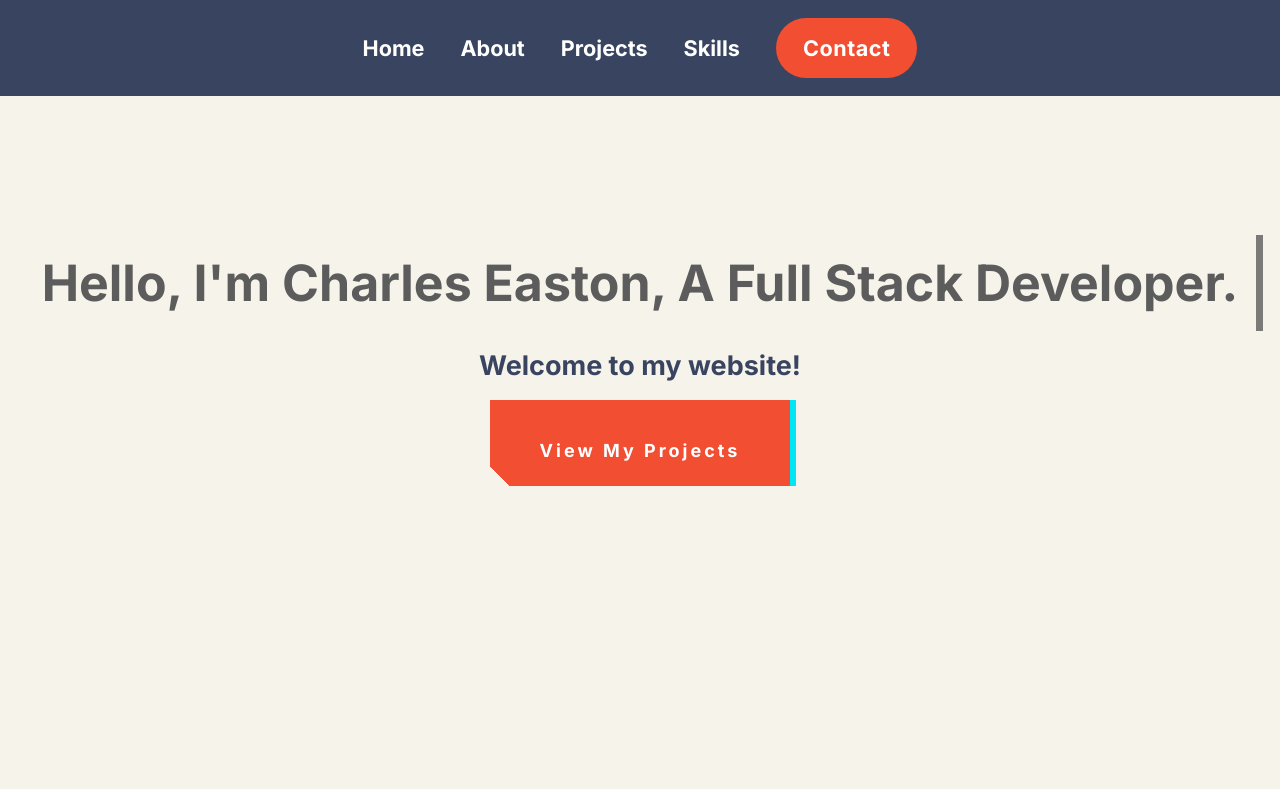
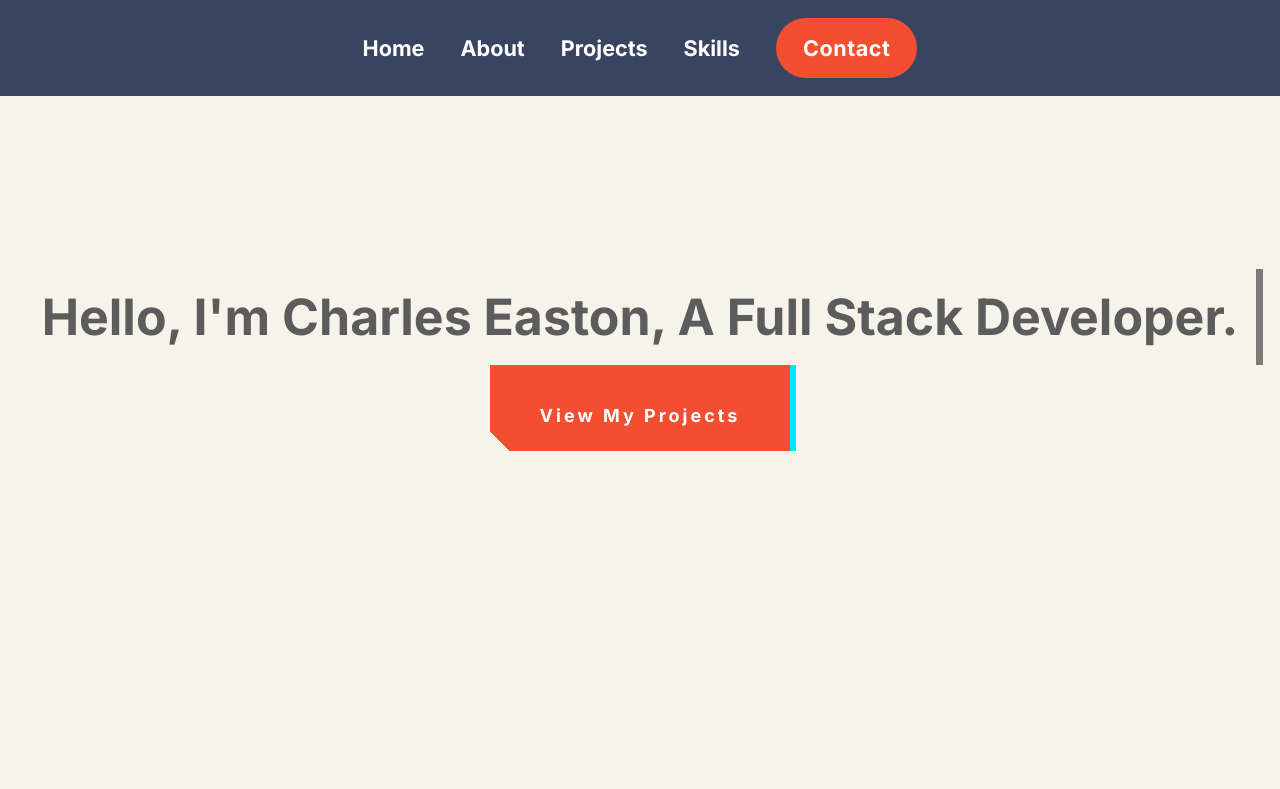
Before and after one commit to Charlesdigital/Portfolio_1, a React (Create React App) app: page / in a window 1280 px wide. Shown: the top 789 px of the page. Built offline with nearby package versions, Linux system fonts and the light colour scheme.

Commit message:
remove paragraph in home

```diff
--- a/src/components/Home/home.jsx
+++ b/src/components/Home/home.jsx
@@ -9,9 +9,6 @@ function home() {
         <h1 classname="header">
           Hello, I'm Charles Easton, A Full Stack Developer.
         </h1>
-        <p class="subtitle">
-          Welcome to my website!
-        </p>
 
         <div className="button-1">
           <button className="button-1">
```
Also changed, not shown: 1 other file (tests, documents, lock files or other folders).
